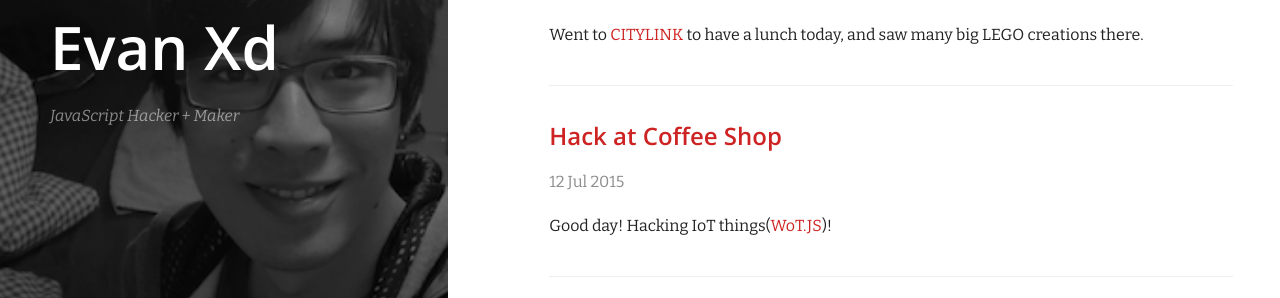
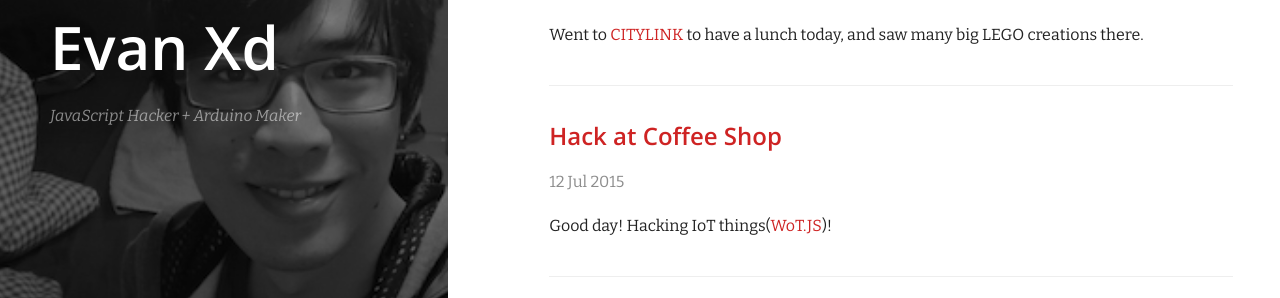
Before and after one commit to evanxd/blog, a Jekyll site: the page built from index.html, in a window 1280 px wide. Shown: the part 376-674 px from the top of the page. Built offline with Jekyll 4.4.1, drawn with Linux system fonts in a browser that asks for light colours; nearby versions of some CDN libraries; Markdown is read by kramdown in place of the engine named in the settings.

Commit message:
Change tag line

```diff
--- a/_config.yml
+++ b/_config.yml
@@ -1,6 +1,6 @@
 # Site settings
 title: 'Evan Xd'
-tagline: 'JavaScript Hacker + Maker'
+tagline: 'JavaScript Hacker + Arduino Maker'
 sidebar_image: /images/cover.jpg
 
 # Build settings
```
